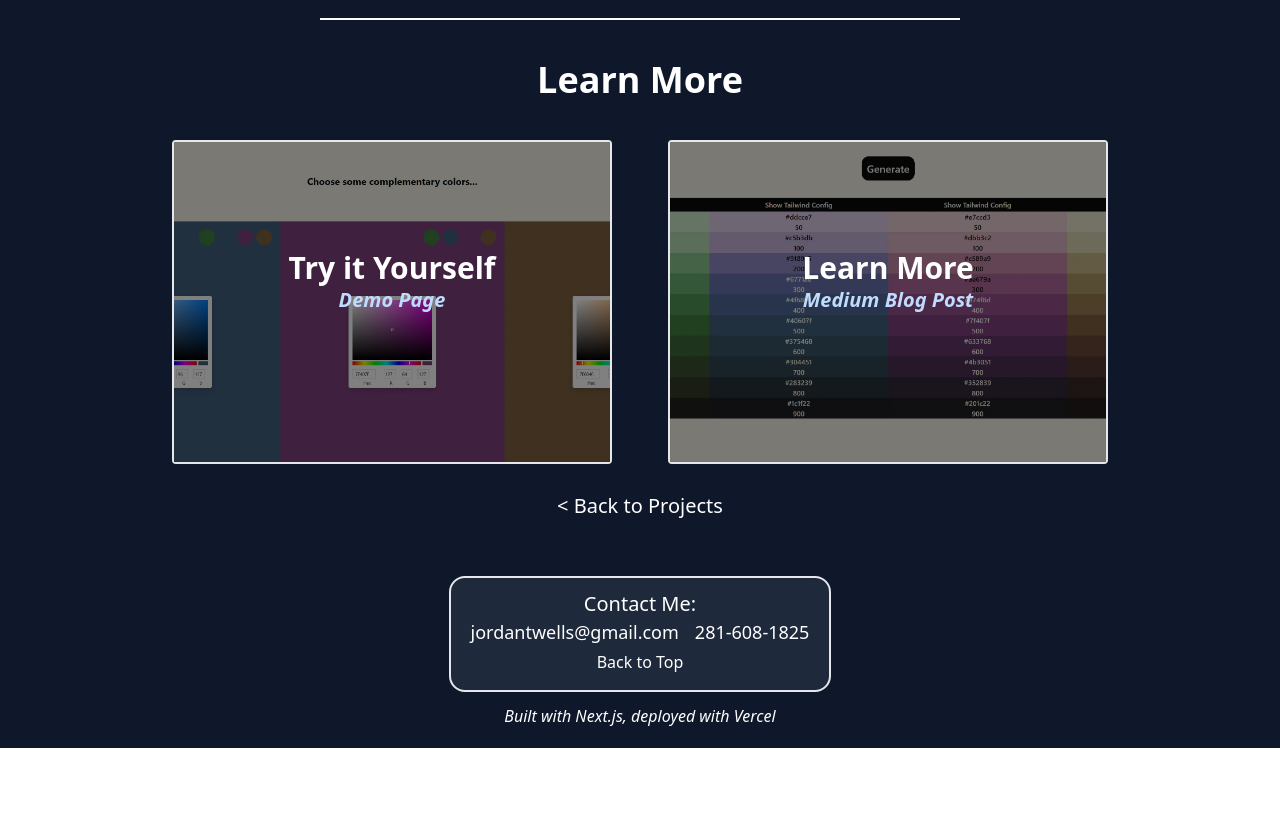
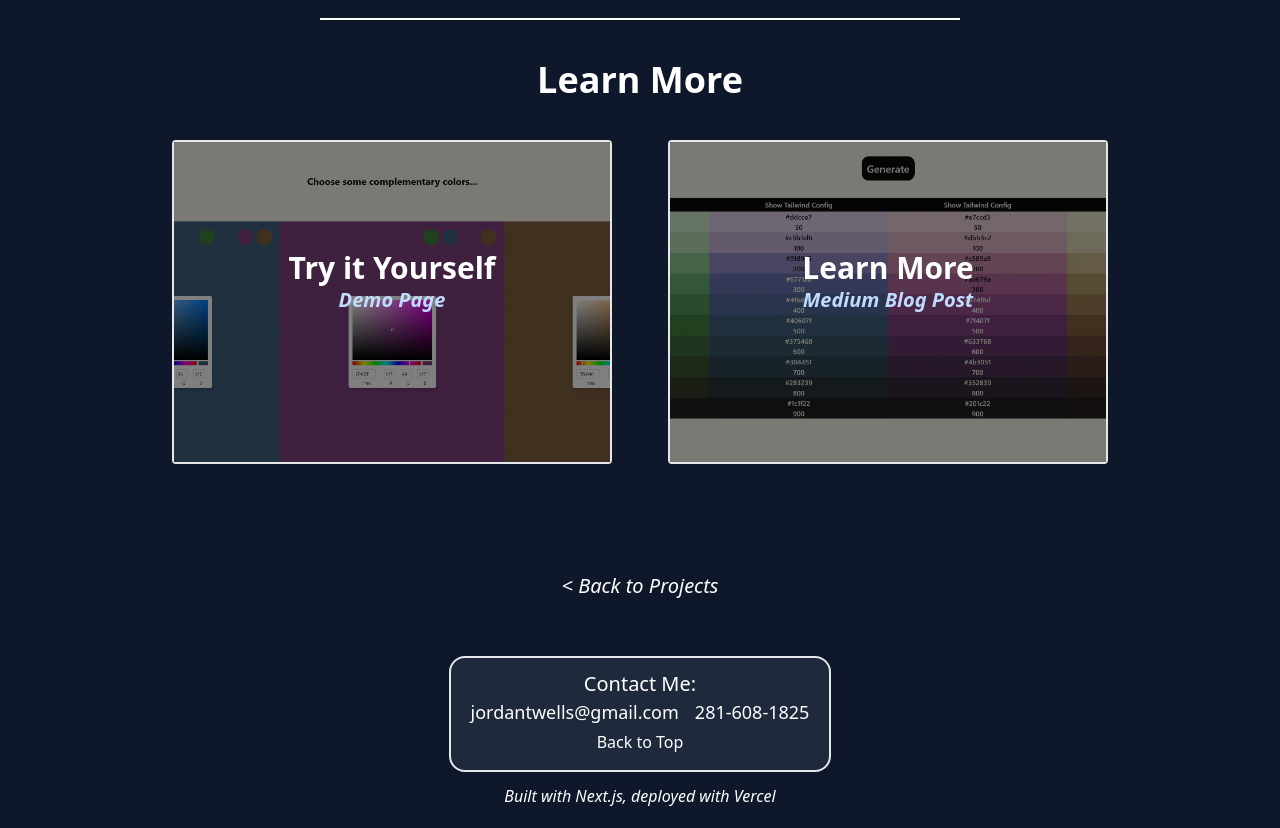
Before and after one commit to jordantwells42/jordantwells-next, a Next.js app: page /projects/HueWind in a window 1280 px wide. Shown: the part 1040-1868 px from the top of the page. Before the commit the page ends 1788 px from the top, so only its background shows below. Built offline with nearby package versions, Linux system fonts and the light colour scheme.

Commit message:
improving footer interaction on project pages

```diff
--- a/components/footer.js
+++ b/components/footer.js
@@ -101,11 +101,11 @@ export default function Footer () {
               )
             })}
           </div>
-          <p className='text-white font-light text-base hover:cursor-pointer hover:text-stone-300 p-1'>
-            <ScrollLink to='home' spy={true} smooth={true} duration={500}>
+          <p className='text-white font-light text-base hover:cursor-pointer hover:text-blue-300 p-1'>
+            <a to='top' onClick={() => Scroll.animateScroll.scrollToTop()}>
 
               Back to Top
-            </ScrollLink>
+            </a>
 
           </p>
 
--- a/pages/projects/[title].js
+++ b/pages/projects/[title].js
@@ -71,7 +71,7 @@ export default function Project ({ project }) {
         </Section>
         <Divider />
         <Section name='Learn More'>
-          <div className='grid w-full md:grid-cols-1 lg:grid-cols-2 md:gap-8 sm:gap-4 flex flex-row items-center justify-center'>
+          <div className='grid w-full md:grid-cols-1 lg:grid-cols-2 md:gap-8 sm:gap-4 flex flex-row items-center justify-center pb-20'>
             {project.links.map((link, idx) => (
               <Card
                 newTab={true}
@@ -86,7 +86,7 @@ export default function Project ({ project }) {
           </div>
         </Section>
         <Link href='/#Projects'>
-          <a className='text-white text-xl hover:text-blue-300 pb-10'>
+          <a className='text-white text-xl hover:text-blue-300 pb-10 italic'>
             &lt; Back to Projects
           </a>
         </Link>
```
